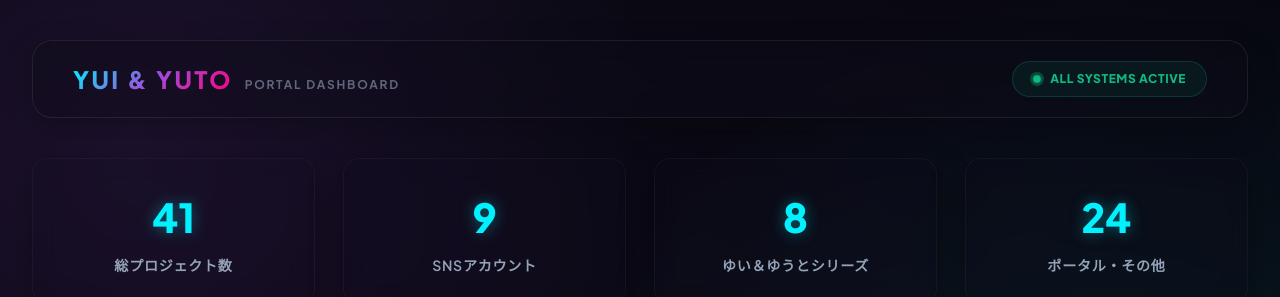
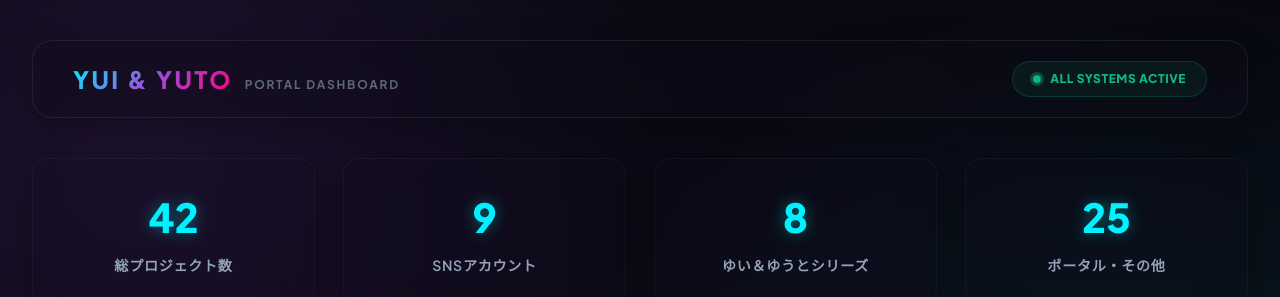
Before and after one commit to calro999/kanri, a Next.js app: page / in a window 1280 px wide. Shown: the top 297 px of the page. Built offline with nearby package versions, Linux system fonts and the light colour scheme.

Commit message:
贅沢スクイーズ追加

```diff
--- a/src/data/projects.ts
+++ b/src/data/projects.ts
@@ -297,6 +297,13 @@ export const projects: Project[] = [
     category: "other"
   },
   {
+    id: "other-blogger-squeeze",
+    name: "贅沢スクイーズLife",
+    url: "https://luxury-squeeze.blogspot.com//",
+    description: "「極上の触感・とろける柔らかさ」を持つ大人のためのプレミアム海外スクイーズ専門カタログ",
+    category: "other"
+  },
+  {
     id: "other-mikke-3D",
     name: "みっけフィラメント",
     url: "https://3dprint-filament.blogspot.com/",
```
